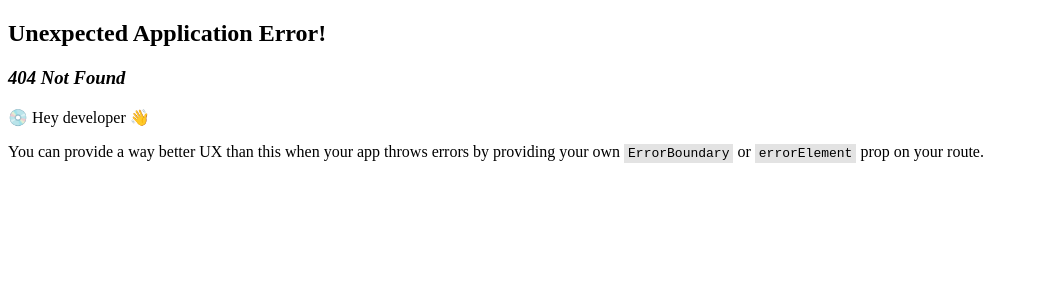
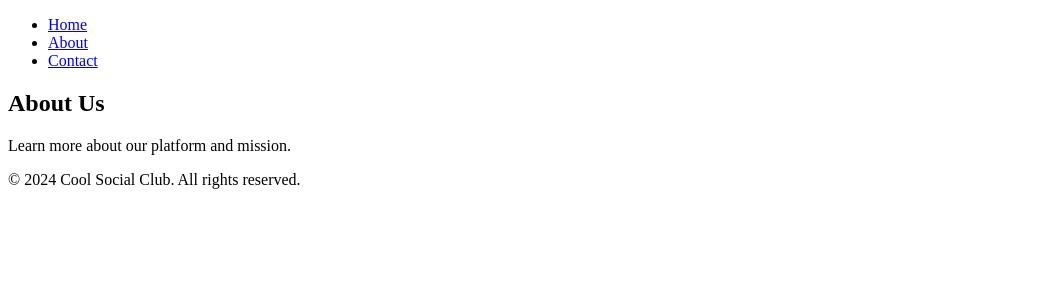
Before and after one commit to jjackson0228/Professional-React-Portfolio, a React (Vite) app: page /About in a window 1280 px wide. Before the commit this address had no page. Shown: the top 300 px of the page, without its empty margins (0-1039 px from the left). Built offline with nearby package versions, Linux system fonts and the light colour scheme.

Commit message:
added about and contact navigation tabs with links that work

```diff
--- a/src/components/Footer.jsx
+++ b/src/components/Footer.jsx
@@ -0,0 +1,9 @@
+function Footer() {
+  return (
+    <footer>
+      <p>&copy; 2024 Cool Social Club. All rights reserved.</p>
+    </footer>
+  );
+}
+
+export default Footer;
--- a/src/components/Navigation.jsx
+++ b/src/components/Navigation.jsx
@@ -0,0 +1,21 @@
+import { Link } from 'react-router-dom';
+
+function Navigation() {
+  return (
+    <nav>
+      <ul>
+        <li>
+          <Link to="/">Home</Link>
+        </li>
+        <li>
+          <Link to="/about">About</Link>
+        </li>
+        <li>
+          <Link to="/contact">Contact</Link>
+        </li>
+      </ul>
+    </nav>
+  );
+}
+
+export default Navigation;
--- a/src/index.css
+++ b/src/index.css
@@ -2,8 +2,6 @@
 @tailwind base;
 @tailwind components;
 @tailwind utilities;
-
-
 
 :root {
   font-family: Inter, system-ui, Avenir, Helvetica, Arial, sans-serif;
--- a/src/pages/About.jsx
+++ b/src/pages/About.jsx
@@ -0,0 +1,10 @@
+function About() {
+  return (
+    <div>
+      <h2>About Us</h2>
+      <p>Learn more about our platform and mission.</p>
+    </div>
+  );
+}
+
+export default About;
--- a/src/pages/Contact.jsx
+++ b/src/pages/Contact.jsx
@@ -0,0 +1,10 @@
+function Contact() {
+  return (
+    <div>
+      <h2>Contact Us</h2>
+      <p>Feel free to reach out with any questions.</p>
+    </div>
+  );
+}
+
+export default Contact;
--- a/src/pages/Home.jsx
+++ b/src/pages/Home.jsx
@@ -0,0 +1,19 @@
+export default function Home() {
+  return (
+    <div>
+      <h1>Home Page</h1>
+      <p>
+        Lorem ipsum dolor sit amet, consectetur adipiscing elit. Sed neque
+        velit, lobortis ut magna varius, blandit rhoncus sem. Morbi lacinia nisi
+        ac dui fermentum, sed luctus urna tincidunt. Etiam ut feugiat ex. Cras
+        non risus mi. Curabitur mattis rutrum ipsum, ut aliquet urna imperdiet
+        ac. Sed nec nulla aliquam, bibendum odio eget, vestibulum tortor. Cras
+        rutrum ligula in tincidunt commodo. Morbi sit amet mollis orci, in
+        tristique ex. Donec nec ornare elit. Donec blandit est sed risus feugiat
+        porttitor. Vestibulum molestie hendrerit massa non consequat. Vestibulum
+        vitae lorem tortor. In elementum ultricies tempus. Interdum et malesuada
+        fames ac ante ipsum primis in faucibus.
+      </p>
+    </div>
+  );
+}
```
Also changed, not shown: src/main.jsx (+10 -1 lines).
